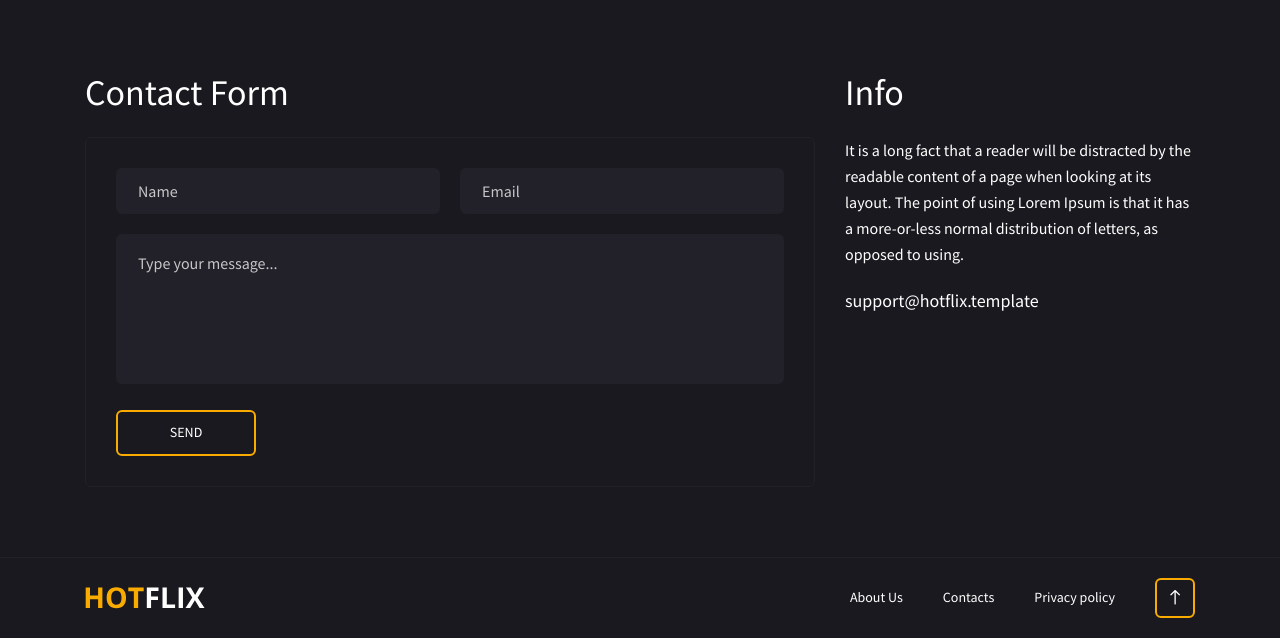
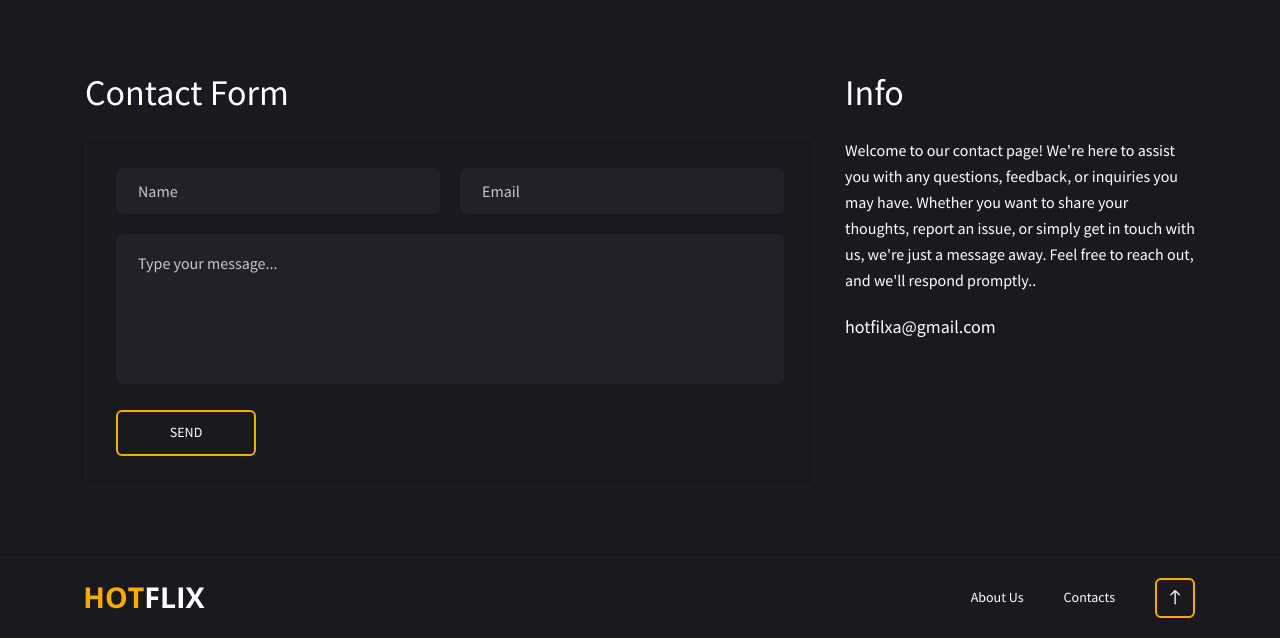
Before and after one commit to dervishixhoni/GroupProject, a Flask app: page /contact in a window 1280 px wide. Shown: the part 291-929 px from the top of the page. Run offline with Flask 3, Linux system fonts and the light colour scheme; the visitor is signed in with stand-in values (Sample User, id 1); some libraries are stand-ins or nearby versions.

Commit message:
contant form fixed

```diff
--- a/flask_app/templates/base.html
+++ b/flask_app/templates/base.html
@@ -98,9 +98,8 @@
                             <img src="img/logo.svg" alt="">
                         </a>
                         <nav class="footer__nav">
-                            <a href="about.html">About Us</a>
-                            <a href="contacts.html">Contacts</a>
-                            <a href="privacy.html">Privacy policy</a>
+                            <a href="/about">About Us</a>
+                            <a href="/contact">Contacts</a>
                         </nav>
 
                         <button class="footer__back" type="button">
--- a/flask_app/templates/contacts.html
+++ b/flask_app/templates/contacts.html
@@ -2,7 +2,7 @@
 {% block content %}
 
 	<!-- page title -->
-	<section class="section section--first section--bg" data-bg="img/section/section.jpg">
+	<section class="section section--first section--bg" data-bg="../static/img/section/section.jpg`">
 		<div class="container">
 			<div class="row">
 				<div class="col-12">
@@ -13,7 +13,7 @@
 
 						<!-- breadcrumb -->
 						<ul class="breadcrumb">
-							<li class="breadcrumb__item"><a href="index.html">Home</a></li>
+							<li class="breadcrumb__item"><a href="/">Home</a></li>
 							<li class="breadcrumb__item breadcrumb__item--active">Contacts</li>
 						</ul>
 						<!-- end breadcrumb -->
@@ -46,7 +46,7 @@
 										<input type="text" class="form__input" id="email" placeholder="Email" name='email'>
 									</div>
 									<div class="col-12">
-										<textarea id="message" name="text" class="form__textarea" name='message' placeholder="Type your message..."></textarea>
+										<textarea id="message" class="form__textarea" name='message' placeholder="Type your message..."></textarea>
 									</div>
 									<div class="col-12">
 										<button type="submit" class="form__btn">Send</button>
@@ -66,10 +66,10 @@
 						<!-- end section title -->
 
 						<div class="col-12">
-							<p class="section__text">It is a long fact that a reader will be distracted by the readable content of a page when looking at its layout. The point of using Lorem Ipsum is that it has a more-or-less normal distribution of letters, as opposed to using.</p>
+							<p class="section__text">Welcome to our contact page! We're here to assist you with any questions, feedback, or inquiries you may have. Whether you want to share your thoughts, report an issue, or simply get in touch with us, we're just a message away. Feel free to reach out, and we'll respond promptly..</p>
 
 							<ul class="contacts__list">
-								<li><a href="mailto:support@moviego.com">support@hotflix.template</a></li>
+								<li><a href="mailto:support@moviego.com">hotfilxa@gmail.com</a></li>
 							</ul>
 						</div>
 					</div>
```
